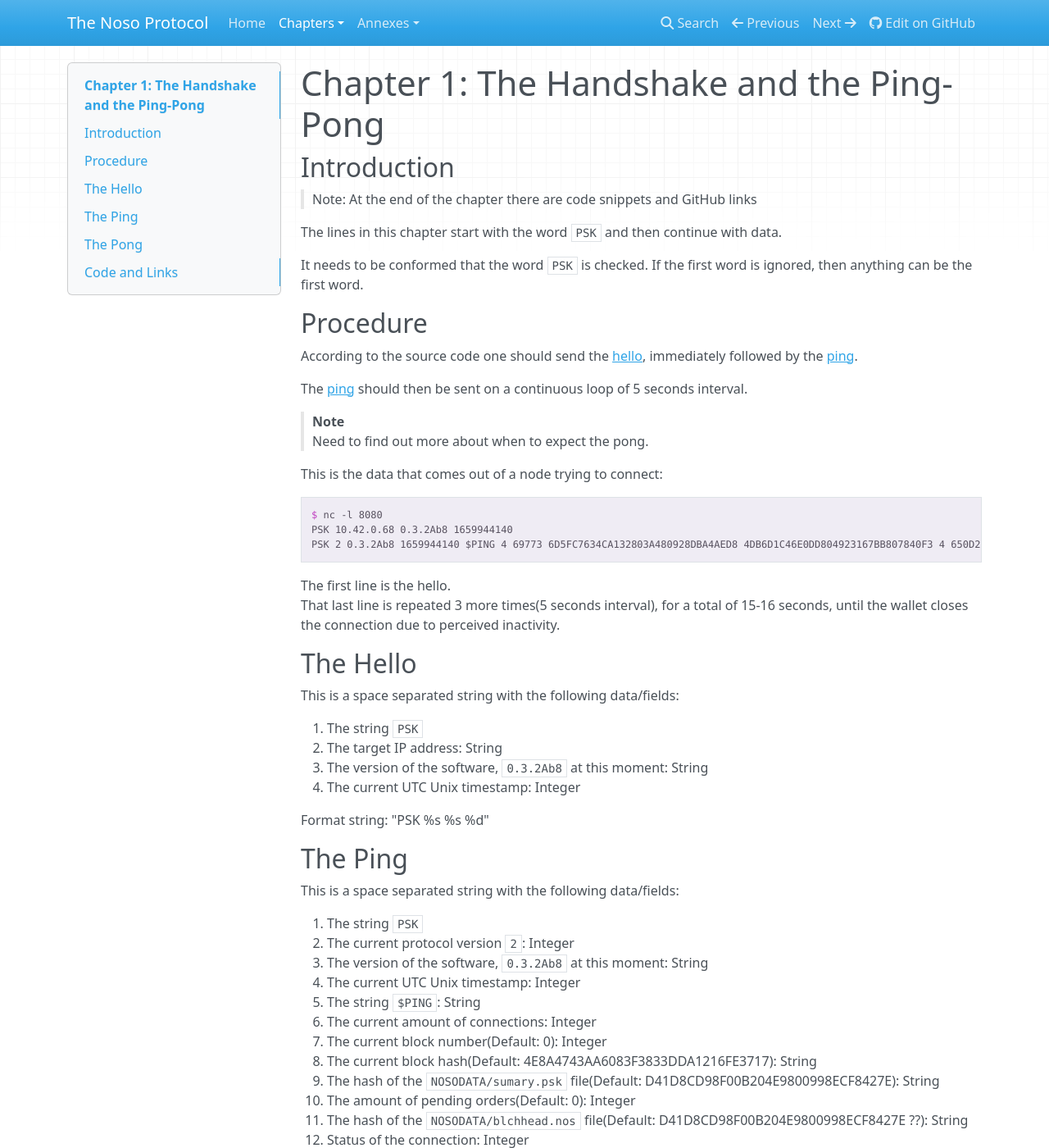
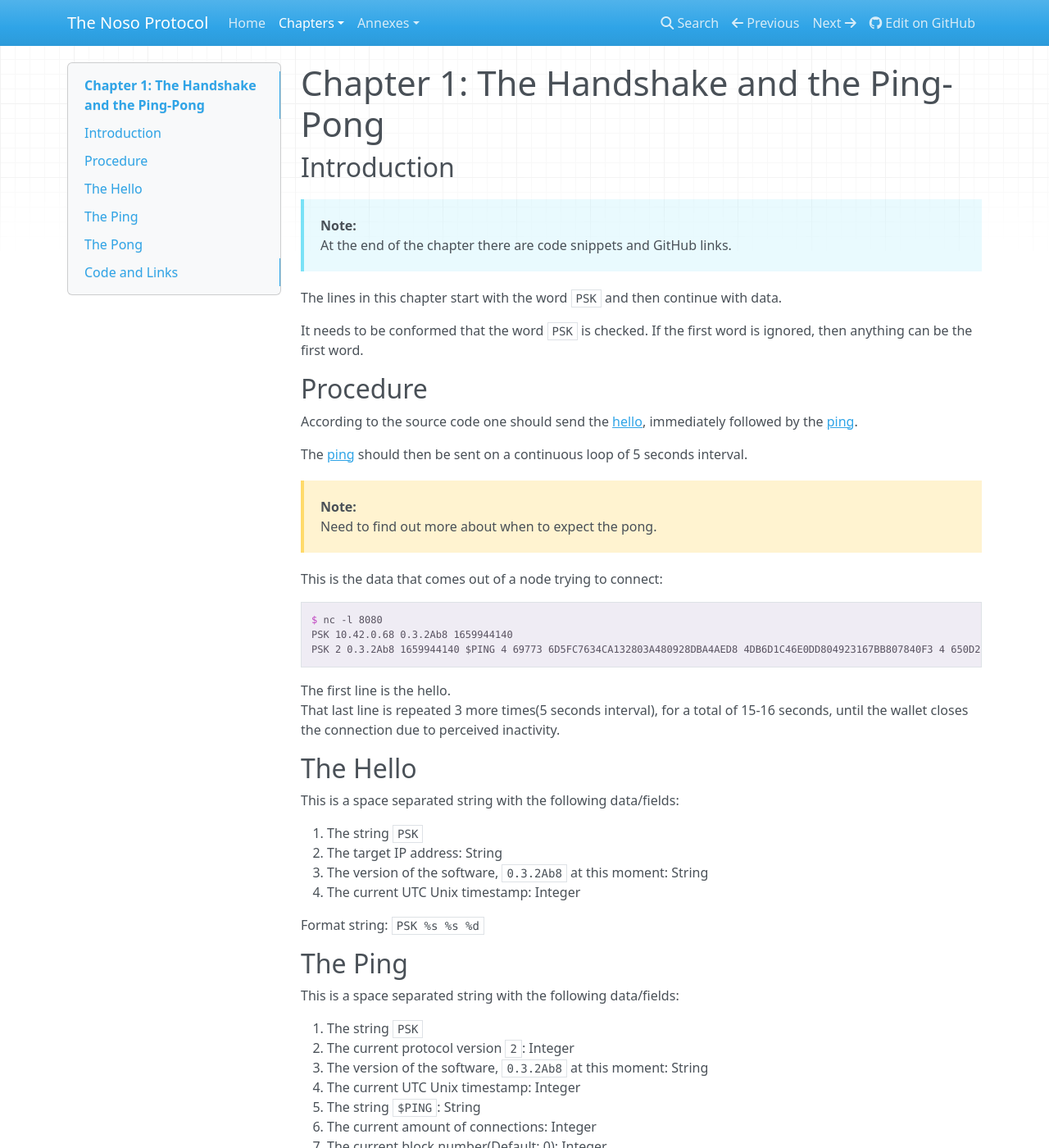
Before and after one commit to Friends-Of-Noso/The-Protocol, an MkDocs documentation site: the page built from docs/chapter_01.md, in a window 1280 px wide and 1400 px high. Shown: the whole window at 82% size. Built offline with MkDocs 1.6.1, drawn with Linux system fonts in a browser that asks for light colours; nearby versions of some CDN libraries; a script that is not in the unit is left out; some of the changed text lies outside the part shown.

Commit message:
style: Callouts and Blockquotes

```diff
--- a/docs/chapter_01.md
+++ b/docs/chapter_01.md
@@ -2,7 +2,7 @@
 
 ## Introduction
 
-> Note: At the end of the chapter there are code snippets and GitHub links
+<div class="callout callout-info"><strong>Note:</strong><br> At the end of the chapter there are code snippets and GitHub links.</div>
 
 The lines in this chapter start with the word `PSK` and then continue with data.
 
@@ -14,8 +14,7 @@ According to the source code one should send the [hello](#the-hello), immediatel
 
 The [ping](#the-ping) should then be sent on a continuous loop of 5 seconds interval.
 
-> **Note**
-> Need to find out more about when to expect the pong.
+<div class="callout callout-warning"><strong>Note:</strong><br> Need to find out more about when to expect the pong.</div>
 
 This is the data that comes out of a node trying to connect:
 
@@ -37,7 +36,7 @@ This is a space separated string with the following data/fields:
 2. The version of the software, `0.3.2Ab8` at this moment: String
 3. The current UTC Unix timestamp: Integer
 
-Format string: "PSK %s %s %d"
+Format string: `PSK %s %s %d`
 
 ## The Ping
 
@@ -50,24 +49,29 @@ This is a space separated string with the following data/fields:
 4. The string `$PING`: String
 5. The current amount of connections: Integer
 6. The current block number(Default: 0): Integer
-7. The current block hash(Default: 4E8A4743AA6083F3833DDA1216FE3717): String
-8. The hash of the `NOSODATA/sumary.psk` file(Default: D41D8CD98F00B204E9800998ECF8427E): String
+7. The current block hash(Default: `4E8A4743AA6083F3833DDA1216FE3717`): String
+8. The hash of the `NOSODATA/sumary.psk` file(Default: `D41D8CD98F00B204E9800998ECF8427E`): String
 9. The amount of pending orders(Default: 0): Integer
-10. The hash of the `NOSODATA/blchhead.nos` file(Default: D41D8CD98F00B204E9800998ECF8427E ??): String
+10. The hash of the `NOSODATA/blchhead.nos` file(Default: `D41D8CD98F00B204E9800998ECF8427E` ??): String
 11. Status of the connection: Integer
     - 0: Disconnected
     - 1: Connecting
     - 2: Connected
     - 3: Updated
 12. Connection port(Default: 8080): Integer
-13. Hash of the `NOSODATA/masternodes.txt` file(Default: D41D8CD98F00B204E9800998ECF8427E): String
+13. Hash of the `NOSODATA/masternodes.txt` file(Default: `D41D8CD98F00B204E9800998ECF8427E`): String
 14. The amount of Master Nodes(Default: 0): Integer
 15. NMsData difference(Need to ask what this means)(Default: ??): String
 16. The amount of checked Master Nodes(Default: 0): Integer
-17. Hash of the `NOSODATA/gvts.psk` file(Default: D41D8CD98F00B204E9800998ECF8427E): String
-18. First five characters of the hash of the CFGs(Need to ask what this means)(Default: D41D8 ??): String
+17. Hash of the `NOSODATA/gvts.psk` file(Default: `D41D8CD98F00B204E9800998ECF8427E`): String
+18. First five characters of the hash of the CFGs(Need to ask what this means)(Default: `D41D8` ??): String
 
-Format string: "PSK %d %s %d $PING %d %d %s %s %d %s %d %d %s %d %s %d %s %s"
+Format string: `PSK %d %s %d $PING %d %d %s %s %d %s %d %d %s %d %s %d %s %s`
+
+<div class="callout">
+    <code>4E8A4743AA6083F3833DDA1216FE3717</code> is the value of the hash for Block 0(zero).<br>
+    <code>D41D8CD98F00B204E9800998ECF8427E</code> is the value of <code>md5</code> on an empty string.
+</div>
 
 ## The Pong
 
@@ -80,24 +84,29 @@ This is a space separated string with the following data/fields:
 4. The string `$PONG`: String
 5. The current amount of connections: Integer
 6. The current block number(Default: 0): Integer
-7. The current block hash(Default: 4E8A4743AA6083F3833DDA1216FE3717): String
-8. The hash of the `NOSODATA/sumary.psk` file(Default: D41D8CD98F00B204E9800998ECF8427E): String
+7. The current block hash(Default: `4E8A4743AA6083F3833DDA1216FE3717`): String
+8. The hash of the `NOSODATA/sumary.psk` file(Default: `D41D8CD98F00B204E9800998ECF8427E`): String
 9. The amount of pending orders(Default: 0): Integer
-10. The hash of the `NOSODATA/blchhead.nos` file(Default: D41D8CD98F00B204E9800998ECF8427E ??): String
+10. The hash of the `NOSODATA/blchhead.nos` file(Default: `D41D8CD98F00B204E9800998ECF8427E` ??): String
 11. Status of the connection: Integer
     - 0: Disconnected
     - 1: Connecting
     - 2: Connected
     - 3: Updated
 12. Connection port(Default: 8080): Integer
-13. Hash of the `NOSODATA/masternodes.txt` file(Default: D41D8CD98F00B204E9800998ECF8427E): String
+13. Hash of the `NOSODATA/masternodes.txt` file(Default: `D41D8CD98F00B204E9800998ECF8427E`): String
 14. The amount of Master Nodes(Default: 0): Integer
 15. NMsData difference(Need to ask what this means)(Default: ??): String
 16. The amount of checked Master Nodes(Default: 0): Integer
-17. Hash of the `NOSODATA/gvts.psk` file(Default: D41D8CD98F00B204E9800998ECF8427E): String
-18. First five characters of the hash of the CFGs(Need to ask what this means)(Default: D41D8 ??): String
+17. Hash of the `NOSODATA/gvts.psk` file(Default: `D41D8CD98F00B204E9800998ECF8427E`): String
+18. First five characters of the hash of the CFGs(Need to ask what this means)(Default: `D41D8` ??): String
 
-Format string: "PSK %d %s %d $PONG %d %d %s %s %d %s %d %d %s %d %s %d %s %s"
+Format string: `PSK %d %s %d $PONG %d %d %s %s %d %s %d %d %s %d %s %d %s %s`
+
+<div class="callout">
+    <code>4E8A4743AA6083F3833DDA1216FE3717</code> is the value of the hash for Block 0(zero).<br>
+    <code>D41D8CD98F00B204E9800998ECF8427E</code> is the value of <code>md5</code> on an empty string.
+</div>
 
 ## Code and Links
 
--- /dev/null
+++ b/docs/css/the-protocol.css
@@ -0,0 +1,44 @@
+:root {
+    --bs-gray-100: #f8f8fa;
+    --bs-gray-300: #dee2e6;
+
+    --bs-info-rgb: 13,202,240;
+    --bs-warning-rgb: 255,193,7;
+    --bs-danger-rgb: 220,53,69;
+}
+
+.callout {
+    padding: 1.25rem;
+    margin-top: 1.25rem;
+    margin-bottom: 1.25rem;
+    background-color: var(--callout-bg, var(--bs-gray-100));
+    border-left: 0.25rem solid var(--callout-border, var(--bs-gray-300));
+}
+
+.callout-info {
+    --callout-bg: rgba(var(--bs-info-rgb), .09);
+    --callout-border: rgba(var(--bs-info-rgb), .5);
+}
+
+.callout-warning {
+    --callout-bg: rgba(var(--bs-warning-rgb), .19);
+    --callout-border: rgba(var(--bs-warning-rgb), .5);
+}
+
+.callout-danger {
+    --callout-bg: rgba(var(--bs-danger-rgb), .09);
+    --callout-border: rgba(var(--bs-danger-rgb), .5);
+}
+
+blockquote {
+    padding: 0.5rem;
+    margin-top: 0.5rem;
+    margin-bottom: 0.5rem;
+    background-color:  rgba(var(--bs-warning-rgb), .25);
+    border-left: 0.25rem solid rgba(var(--bs-warning-rgb), .5);
+}
+
+blockquote p {
+    margin-top: 0;
+    margin-bottom: 0;
+}
--- a/mkdocs.yml
+++ b/mkdocs.yml
@@ -1,5 +1,7 @@
 site_name: 'The Noso Protocol'
 site_description: 'The Noso Protocol'
+extra_css:
+    - css/the-protocol.css
 theme:
     name: mkdocs
     highlightjs: true
```
Also changed, not shown: docs/annex_01.md (+2 -0 lines).
